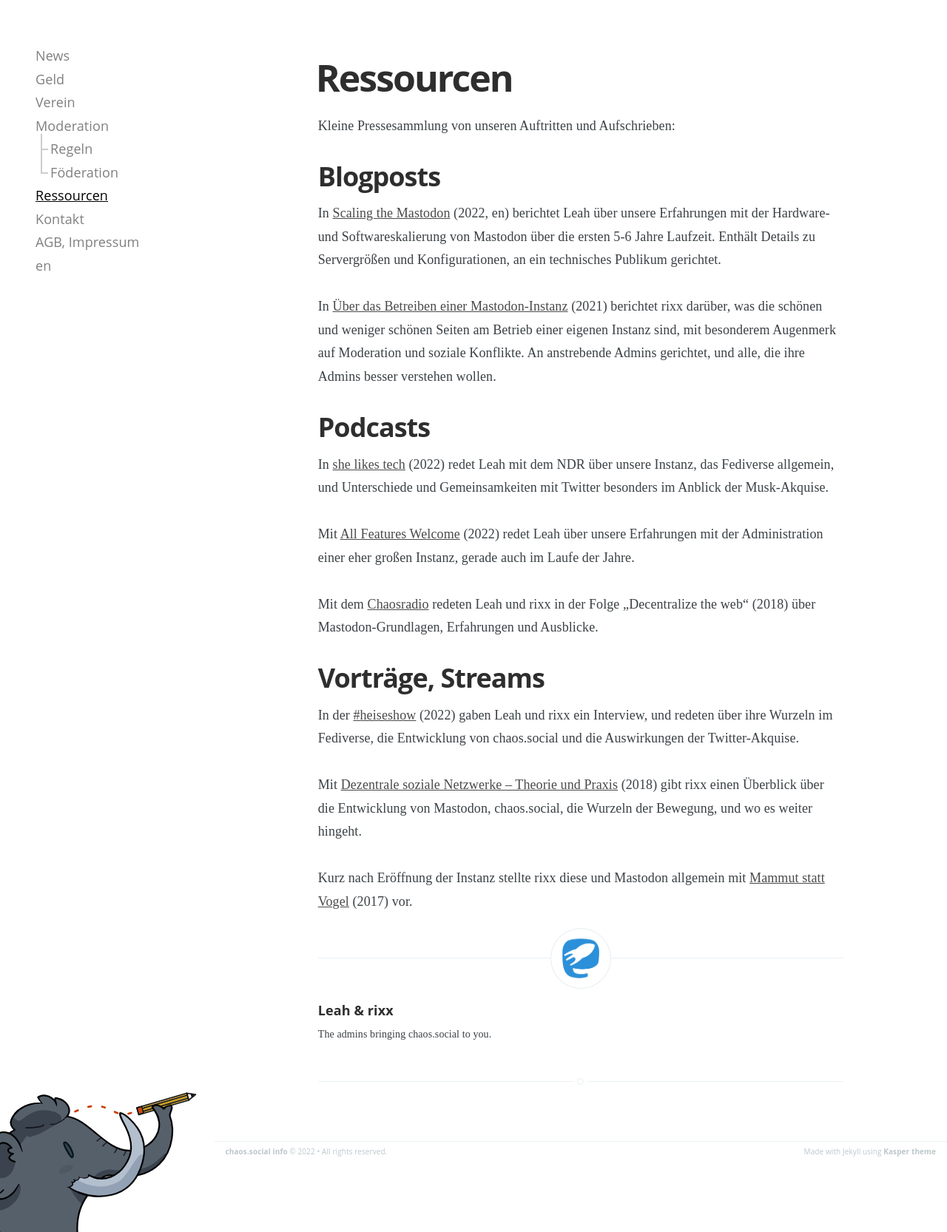
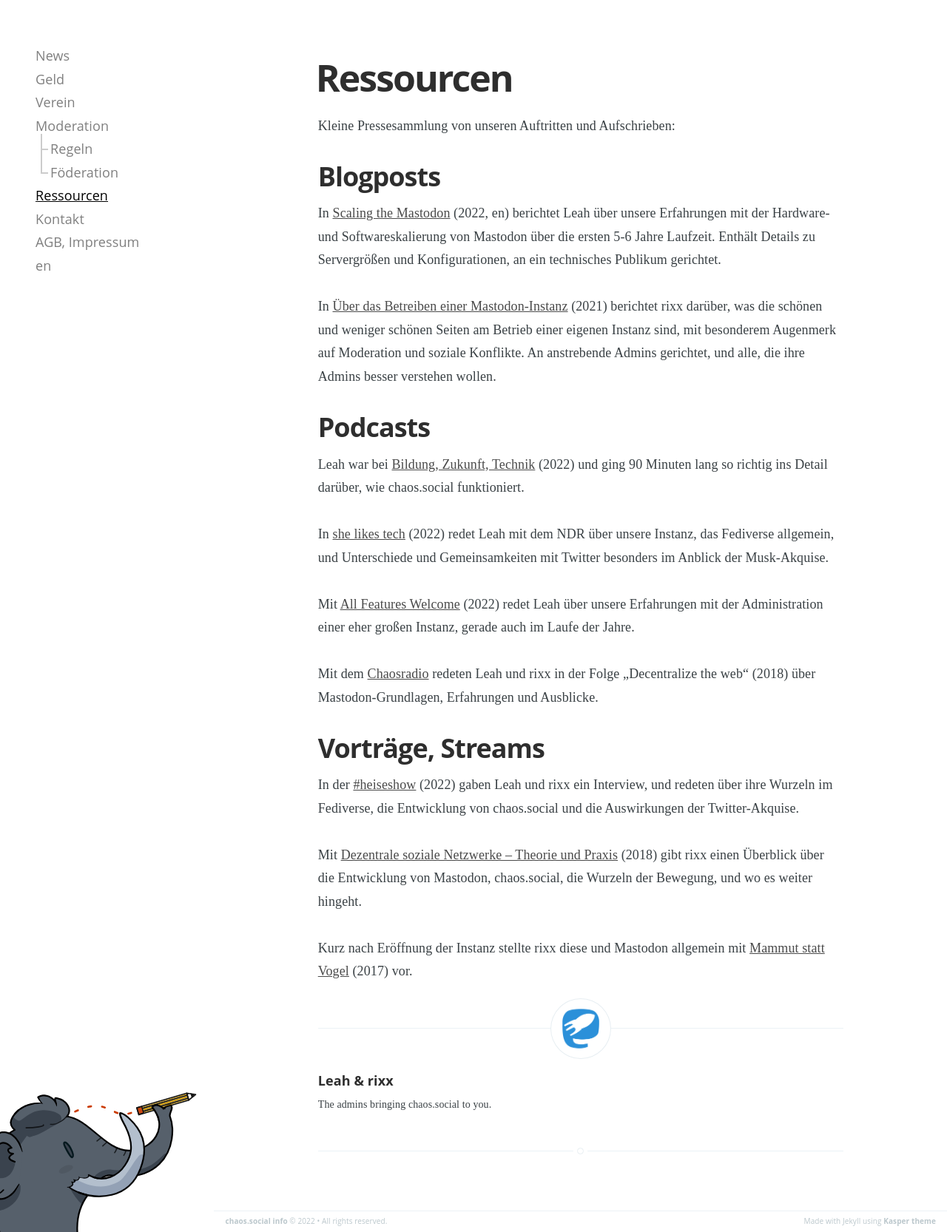
Before and after one commit to chaossocial/meta, a Jekyll site: the page built from ressourcen.md, in a window 1280 px wide. Shown: the whole page at 74% size. Built offline with Jekyll 4.4.1, drawn with Linux system fonts in a browser that asks for light colours.

Commit message:
Bildung Zukunft Technik

```diff
--- a/ressourcen.md
+++ b/ressourcen.md
@@ -19,6 +19,10 @@
 wollen.
 
 ## Podcasts
+
+Leah war bei [Bildung, Zukunft,
+Technik](https://bildung-zukunft-technik.de/2022/12/16/bzt098-moderation-einer-mastodon-instanz/) (2022) und ging 90
+Minuten lang so richtig ins Detail darüber, wie chaos.social funktioniert.
 
 In [she likes
 tech](https://www.ardaudiothek.de/episode/she-likes-tech-der-podcast-ueber-technologie/troeoet-statt-tweet-mit-leah-oswald/ndr/12114311/)
```
Also changed, not shown: resources.md (+4 -0 lines).
